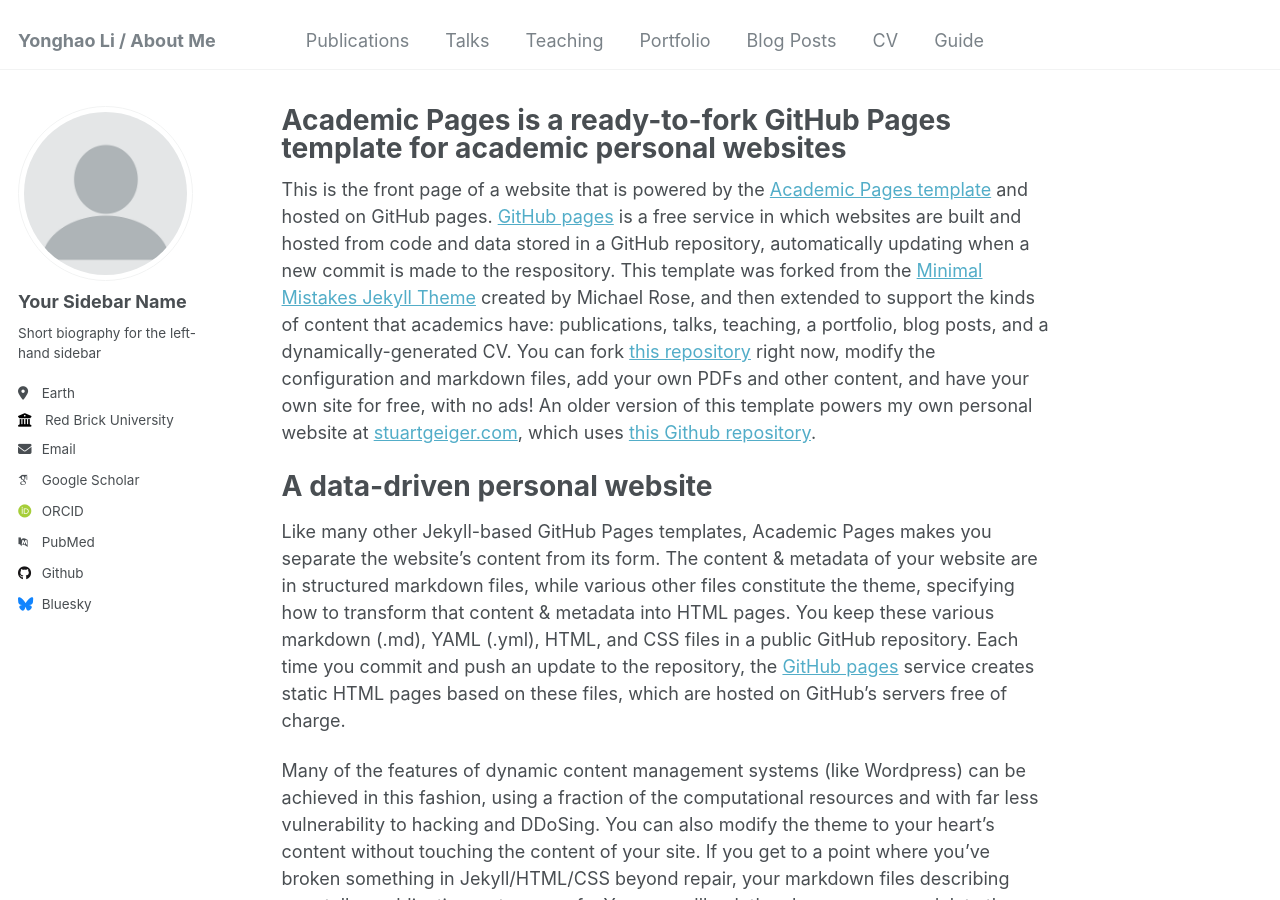
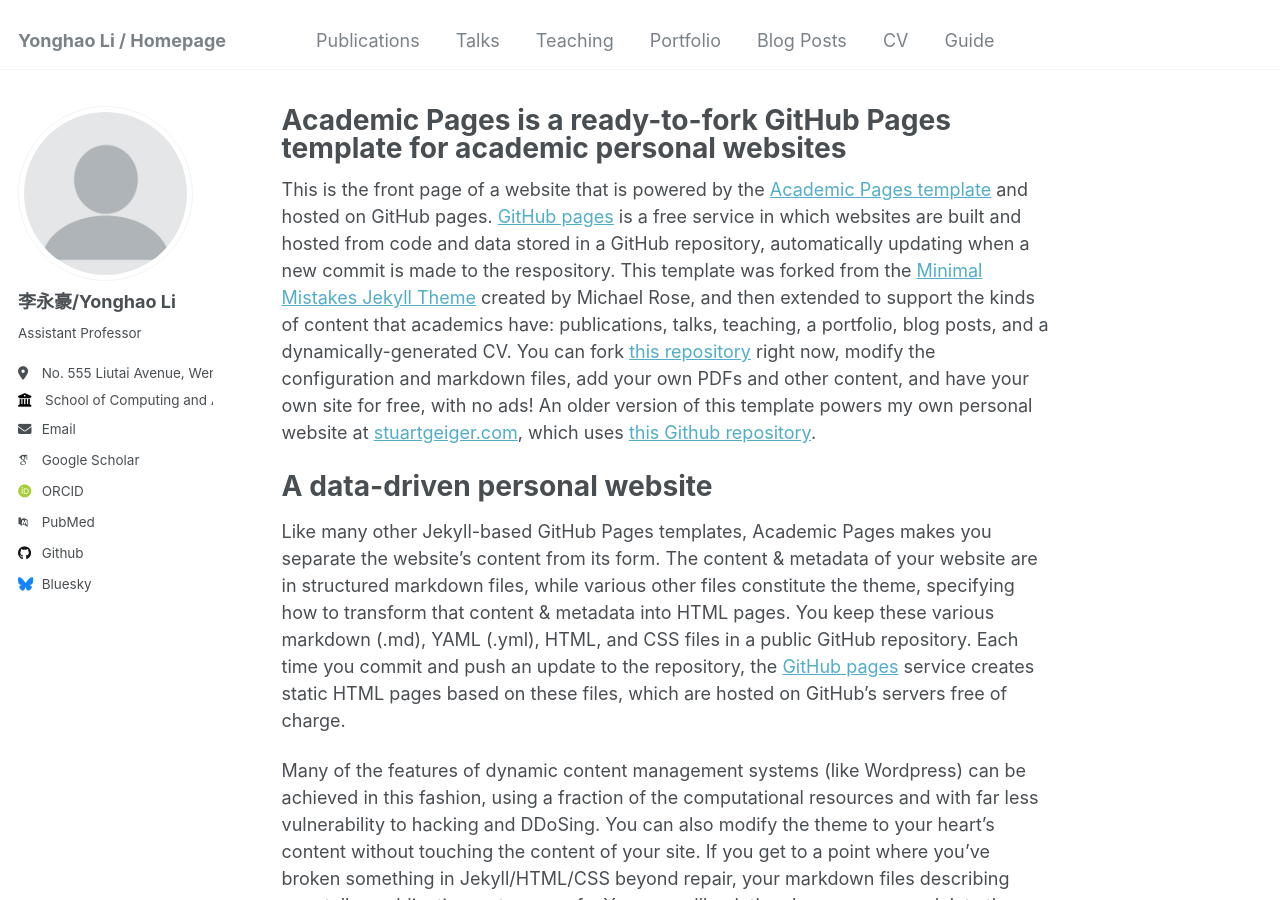
Before and after one commit to li-yonghao/liyonghao0209.github.io, a Jekyll site: the page built from _pages/about.md, in a window 1280 px wide and 900 px high. Built offline with Jekyll 4.4.1, drawn with Linux system fonts in a browser that asks for light colours; some web fonts are replaced.

Commit message:
Update _config.yml

```diff
--- a/_config.yml
+++ b/_config.yml
@@ -8,7 +8,7 @@
 
 # Basic Site Settings
 locale                   : "en-US"
-title                    : "Yonghao Li / About Me"
+title                    : "Yonghao Li / Homepage"
 title_separator          : "-"
 name                     : &name "李永豪"
 description              : &description "personal description"
@@ -22,17 +22,17 @@ repository               : "academicpages/academicpages.github.io"
 author:
   # Biographic information
   avatar           : "profile.png"
-  name             : "Your Sidebar Name"
+  name             : "李永豪/Yonghao Li"
   pronouns         : # example: "she/her"
-  bio              : "Short biography for the left-hand sidebar"
-  location         : "Earth"
-  employer         : "Red Brick University"
+  bio              : "Assistant Professor"
+  location         : "No. 555 Liutai Avenue, Wenjiang District, Chengdu, Sichuan Province"
+  employer         : "School of Computing and Artificial Intelligence, Southwestern University of Finance and Economics"
   uri              : # URL
-  email            : "none@example.org"
+  email            : "liyonghao@swufe.edu.cn"
 
   # Academic websites
   arxiv            : # URL - Update with the correct link to your profile
-  googlescholar    : "https://scholar.google.com/citations?user=PS_CX0AAAAAJ"
+  googlescholar    : "https://scholar.google.com/citations?user=6vb2aWkAAAAJ&hl=en"
   impactstory      : # URL
   orcid            : "http://orcid.org/yourorcidurl"
   semantic         : # URL
```
